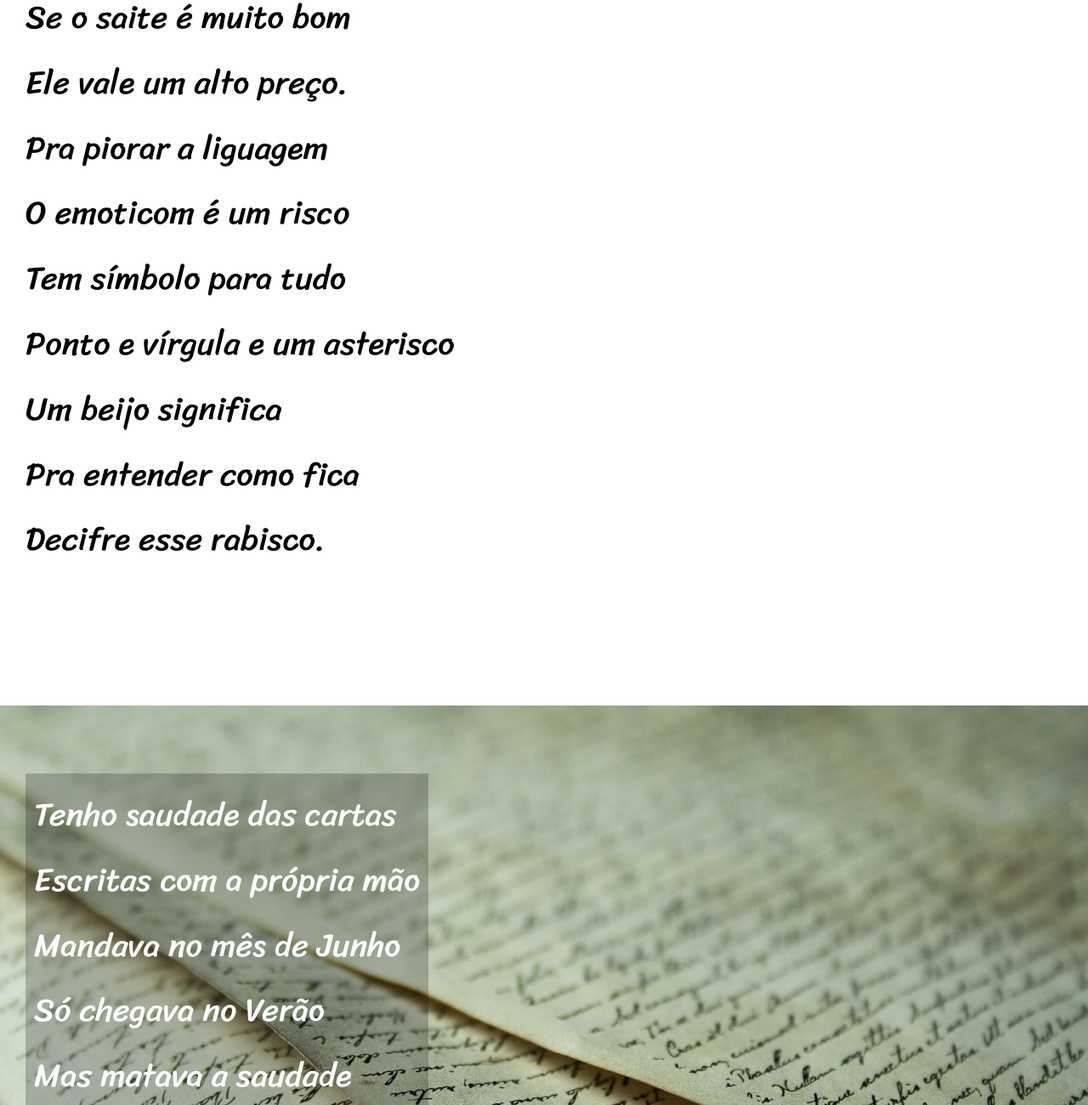
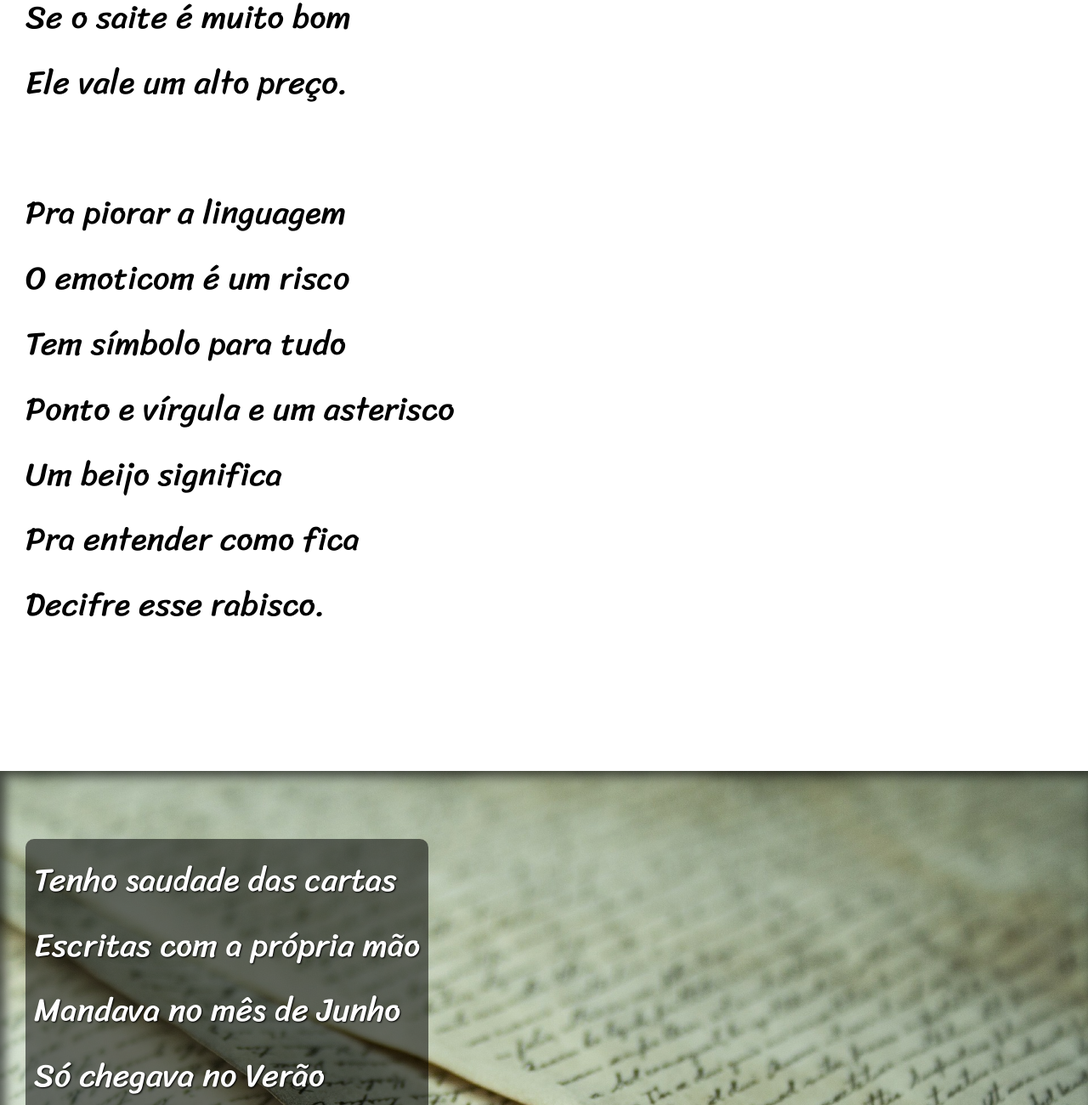
Before and after one commit to leandrolopes21/html-css, a plain HTML site: page desafios/modulo-02/d012/index.html in a window 1280 px wide. Shown: the part 2156-3456 px from the top of the page at 85% size. Drawn offline with Linux system fonts and the light colour scheme.

Commit message:
Atualizei o desafio 12

```diff
--- a/desafios/modulo-02/d012/estilo/estilo.css
+++ b/desafios/modulo-02/d012/estilo/estilo.css
@@ -73,16 +73,16 @@ section {
 
  }
 
-section.normal {
+section > p {
 
-    background-color: white;
-    color: black;
+    padding-bottom: 2em;
 
  }
 
-section > p {
+section.normal {
 
-    padding-bottom: 2em;
+   background-color: white;
+   color: black;
 
  }
 
@@ -90,6 +90,8 @@ section.imagem {
 
     background-color: rgb(76, 73, 73);
     color: white;
+    box-shadow: inset 6px 6px 13px 0px rgba(0, 0, 0, 0.638);
+    background-size: cover;
     background-attachment: fixed;
 
  }
@@ -104,7 +106,6 @@ section.imagem#img01 {
  section.imagem#img02 {
 
     background-image: url(../imagens/background002.jpg);
-    background-size: cover;
 
  }
 
@@ -112,7 +113,9 @@ section.imagem#img01 {
 
     display: inline-block;
     padding: 10px;
-    background-color: rgba(0, 0, 0, 0.216);
+    border-radius: 10px;
+    background-color: rgba(0, 0, 0, 0.534);
+    text-shadow: 1px 1px 2px black;
 
  }
 
--- a/desafios/modulo-02/d012/index.html
+++ b/desafios/modulo-02/d012/index.html
@@ -45,8 +45,10 @@
             Ou vai até no começo <br>
             Agora é .com <br>
             Se o saite é muito bom <br>
-            Ele vale um alto preço. <br>
-            Pra piorar a liguagem <br>
+            Ele vale um alto preço.
+        </p>
+        <p>
+            Pra piorar a linguagem <br>
             O emoticom é um risco <br>
             Tem símbolo para tudo <br>
             Ponto e vírgula e um asterisco <br>
@@ -76,7 +78,9 @@
             A pessoa foi embora <br>
             Abriu outro aplicativo <br>
             O mundo ficou cativo <br>
-            Da tecnologia do agora. <br>
+            Da tecnologia do agora.
+        </p>
+        <p>
             Felizmente, pra orar <br>
             Não precisa de internet <br>
             Deus escuta todo mundo <br>
```
